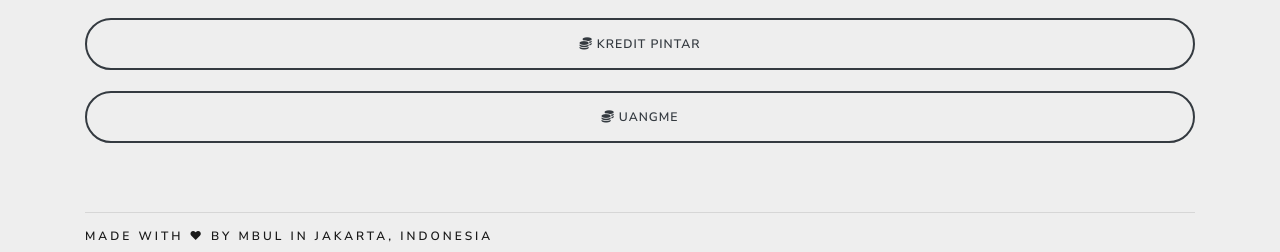
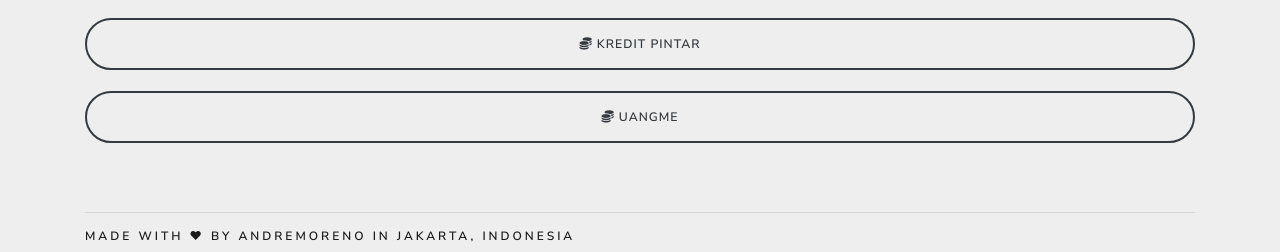
Before and after one commit to andremoreno/milisa, a plain HTML site: page index.html in a window 1280 px wide. Shown: the part 582-834 px from the top of the page. Drawn offline with nearby package versions, Linux system fonts and the light colour scheme.

Commit message:
Update index.html
change mbul to my name

```diff
--- a/index.html
+++ b/index.html
@@ -54,7 +54,7 @@ BODY { background-color:#eee; }
 
   <div class="footer mt-5">
     <hr/>
-    <h6>Made With <span class="love">♥</span> by Mbul in Jakarta, Indonesia</h6>
+    <h6>Made With <span class="love">♥</span> by <a href="https://www.andremoreno.com">andremoreno</a> in Jakarta, Indonesia</h6>
 
   </div>
 </div>
```
